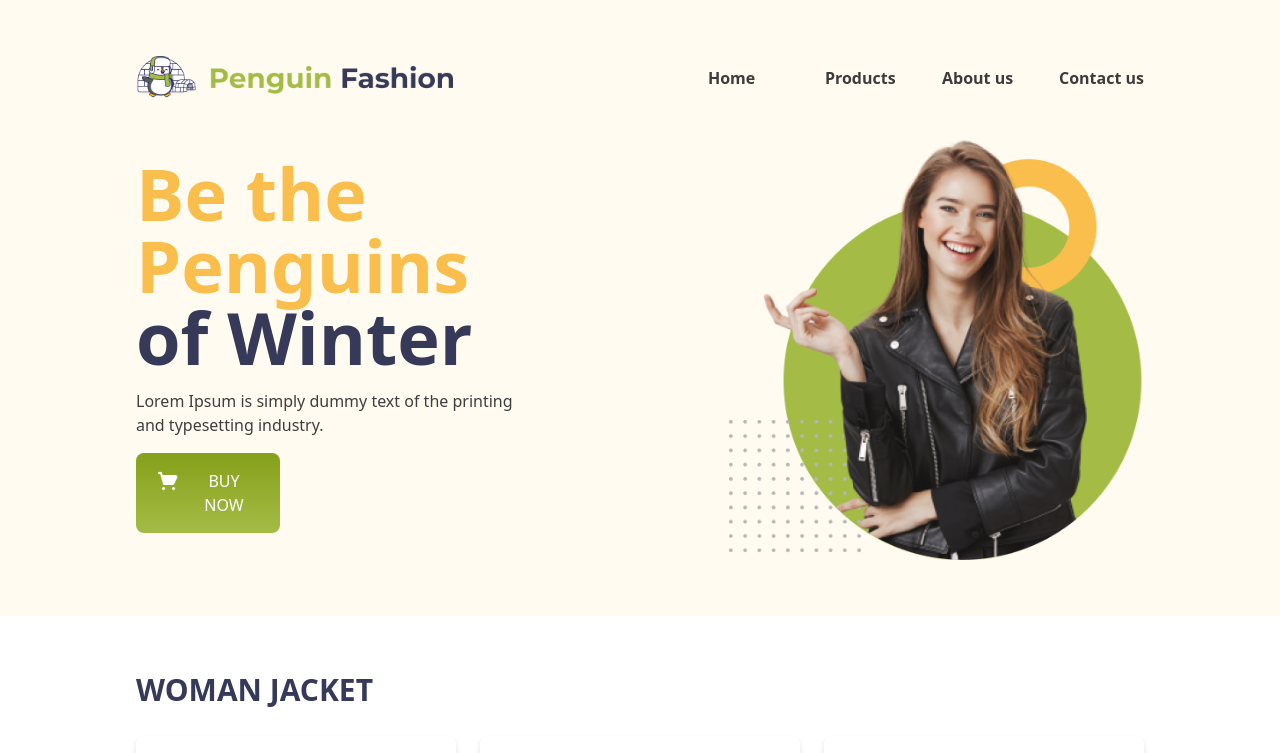
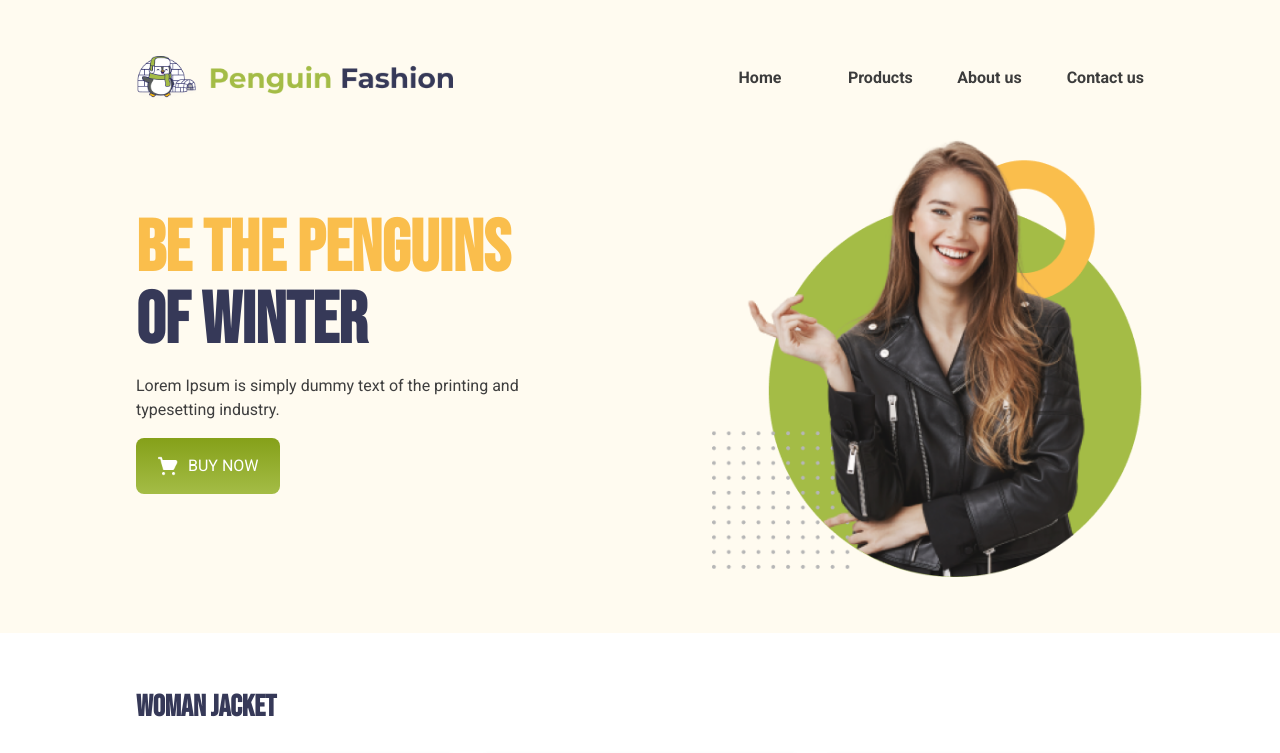
Before and after one commit to Sadia0920/penguin-fashion-website, a plain HTML site: page index.html in a window 1280 px wide. Shown: the top 753 px of the page. Drawn offline with nearby package versions, Linux system fonts and the light colour scheme.

Commit message:
added a font

```diff
--- a/index.html
+++ b/index.html
@@ -4,9 +4,26 @@
     <meta charset="UTF-8">
     <meta name="viewport" content="width=device-width, initial-scale=1.0">
     <title>Learn about tailwind</title>
+    <link rel="preconnect" href="https://fonts.googleapis.com">
+    <link rel="preconnect" href="https://fonts.gstatic.com" crossorigin>
+    <link href="https://fonts.googleapis.com/css2?family=Bebas+Neue&display=swap" rel="stylesheet">
+    <link rel="preconnect" href="https://fonts.googleapis.com">
+    <link rel="preconnect" href="https://fonts.gstatic.com" crossorigin>
+    <link href="https://fonts.googleapis.com/css2?family=Roboto:ital,wght@0,100;0,300;0,400;0,500;0,700;0,900;1,100;1,300;1,400;1,500;1,700;1,900&display=swap" rel="stylesheet">
     <script src="https://cdn.tailwindcss.com"></script>
+    <style>
+        .bebas-neue{
+            font-family: "Bebas Neue", sans-serif;
+        }
+        .roboto{
+            font-family: "Roboto", sans-serif;
+        }
+
+    </style>
+
+
 </head>
-<body>
+<body class="roboto">
     <header class=" bg-[#FFFBF0]">
         <div class="p-14 mx-20">
             <nav class="lg:flex items-center justify-between mb-8">
@@ -20,7 +37,7 @@
             </nav>
             <div class="lg:flex items-center">
                 <div>
-                    <h1 class="text-7xl font-semibold text-[#FABE4C] mb-4">Be the Penguins
+                    <h1 class="bebas-neue text-7xl font-semibold text-[#FABE4C] mb-4">Be the Penguins
                     <br><span class="text-[#363958]">of Winter</span></h1>
                     <p class="text-[#3E3E3E] w-96 mb-4">Lorem Ipsum is simply dummy text of the printing and typesetting industry.</p>
                     <div class="flex bg-gradient-to-t from-[#A4BC46] to-[#85A019] w-36 rounded-lg px-5 py-4 gap-2">
@@ -28,7 +45,7 @@
                     <button class="text-[#FFFFFF]">BUY NOW</button>
                     </div>
                 </div>
-                <div class="lg:ml-20">
+                <div class="lg:ml-48">
                     <img src="images/model.png" alt="">
                 </div>
             </div>
@@ -37,7 +54,7 @@
     <main class="p-14 mx-20">
         <!-- woman section -->
         <section>
-            <h2 class="text-[#363958] text-3xl font-bold">WOMAN JACKET</h2>
+            <h2 class="text-[#363958] text-3xl font-bold bebas-neue">WOMAN JACKET</h2>
 
             <div class="lg:flex justify-between">
                 <div class="mt-7 bg-[#FFFFFF] drop-shadow-md w-80 p-5 rounded-lg">
@@ -82,7 +99,7 @@
         </section>
         <!-- Man section -->
         <section class="my-20">
-            <h2 class="text-[#363958] text-3xl font-bold">MAN JACKET</h2>
+            <h2 class="text-[#363958] text-3xl font-bold bebas-neue">MAN JACKET</h2>
 
             <div class="lg:flex justify-between">
                 <div class="mt-7 bg-[#FFFFFF] drop-shadow-md w-80 p-5 rounded-lg">
```
